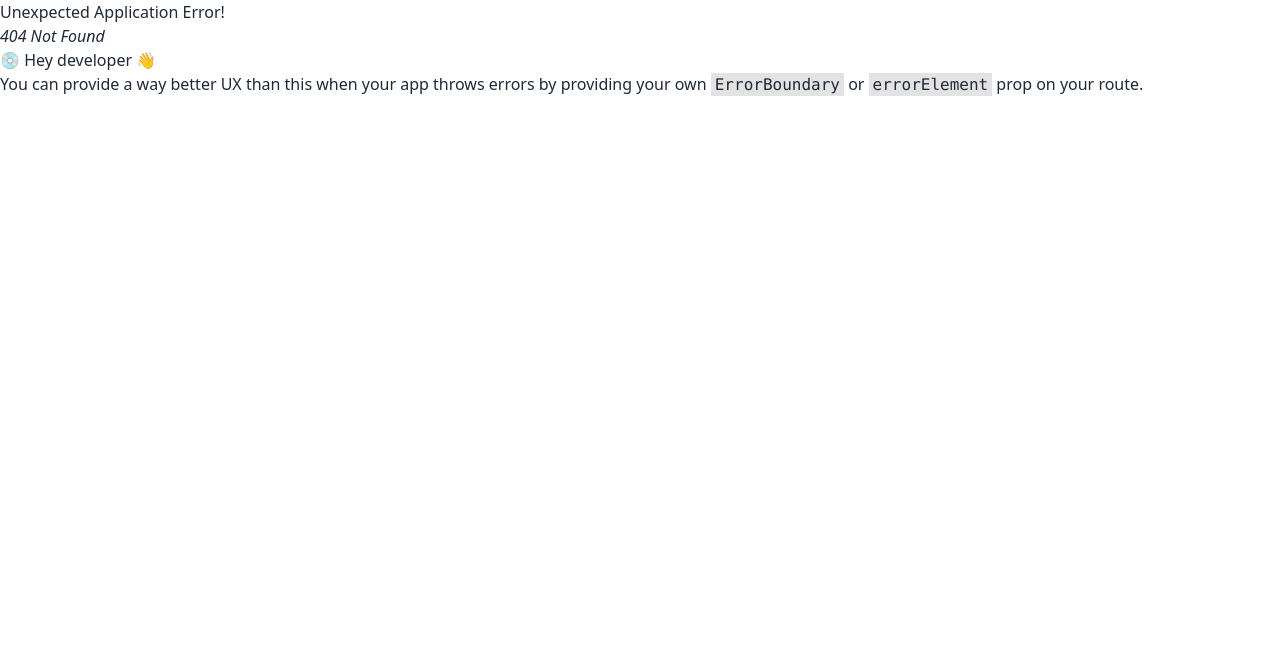
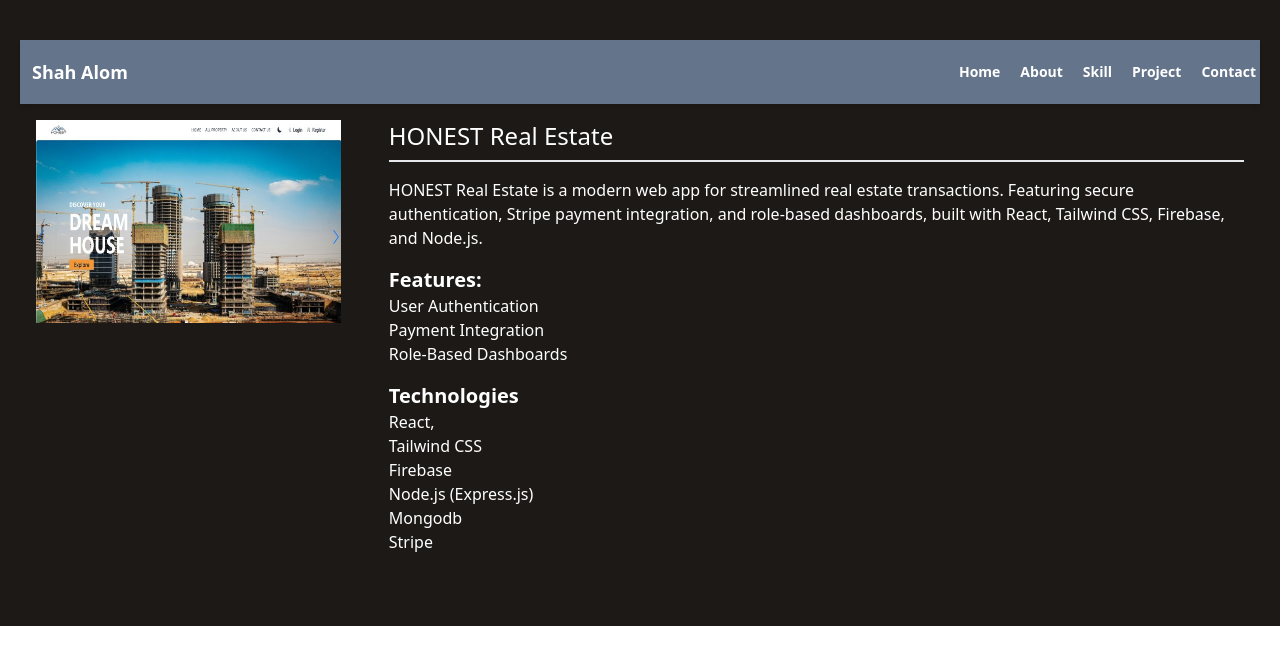
Before and after one commit to ShahAlom47/my-portfolio, a React (Vite) app: page /project/details/1 in a window 1280 px wide. Before the commit this address had no page. Shown: the top 664 px of the page. Built offline with nearby package versions, Linux system fonts and the light colour scheme.

Commit message:
update some code

```diff
--- /dev/null
+++ b/public/projectData.js
@@ -0,0 +1,72 @@
+import img1 from '../src/assets/image/HONEST-Real-Estate.jpg'
+import img2 from '../src/assets/image/king-lion-hotel.jpg'
+import img3 from '../src/assets/image/Trek-trob.jpg'
+export const projectData = [
+    {
+        id: 1,
+        projectName: 'HONEST Real Estate',
+        projectImg: img1,
+        projectLiveUrl: 'https://assignment-12-e88ce.web.app/',
+        projectDescription: 'HONEST Real Estate is a modern web app for streamlined real estate transactions. Featuring secure authentication, Stripe payment integration, and role-based dashboards, built with React, Tailwind CSS, Firebase, and Node.js.',
+        Features:[
+
+            'User Authentication',
+            'Payment Integration',
+            'Role-Based Dashboards'
+
+        ],
+        Technologies:[
+            'React,',
+            'Tailwind CSS',
+            'Firebase ',
+            'Node.js (Express.js)',
+            'Mongodb',
+            'Stripe',
+        ]
+    },
+    {
+        id: 2,
+        projectName: 'King  Lion Hotel',
+        projectImg: img2,
+        projectLiveUrl: 'https://assignmet-11-jwt.web.app/',
+        projectDescription: 'This hotel booking system enables users to seamlessly book rooms and manage reservations, supported by robust user authentication for security and ease of access.',
+        Features:[
+
+            'User Authentication',
+            'Real-time Data Storage',
+            'Review System'
+
+        ],
+        Technologies:[
+            'React,',
+            'Tailwind CSS',
+            'Firebase ',
+            'Node.js (Express.js)',
+            'Mongodb',
+        ]
+
+    },
+    {
+        id: 3,
+        projectName: 'TrekTrove',
+        projectImg: img3,
+        projectLiveUrl: 'https://assaignment-10-with-server.web.app/',
+
+        projectDescription: 'TrekTrove is a single-page website showcasing various tourist spots. Users can explore destinations, view spot details, and access additional information',
+        Features:[
+
+            'Explore a variety of tourist destinations',
+            'Secure login required to access detailed spot information',
+            'Users can add spots to their list, edit them, or delete them as needed.'
+
+        ],
+        Technologies:[
+            'React,',
+            'Tailwind CSS',
+            'Firebase ',
+            'Node.js (Express.js)',
+            'Mongodb',
+        ]
+
+    }
+]
--- a/src/Layout/Root.jsx
+++ b/src/Layout/Root.jsx
@@ -1,6 +1,4 @@
 import { Outlet } from "react-router-dom";
-import Navbar from "../SharedComponent/Navbar";
-import Footer from "../SharedComponent/Footer";
 
 
 
@@ -9,7 +7,7 @@ const Root = () => {
         <div>
             {/* <Navbar></Navbar> */}
             <Outlet></Outlet>
-            <Footer></Footer>
+
 
         </div>
     );
--- a/src/Pages/Home/Home.jsx
+++ b/src/Pages/Home/Home.jsx
@@ -1,3 +1,4 @@
+import Footer from "../../SharedComponent/Footer";
 import Navbar from "../../SharedComponent/Navbar";
 import AboutMe from "../AboutMe/AboutMe";
 import Contact from "../Contact/Contact";
@@ -14,6 +15,7 @@ const Home = () => {
            <MySkills></MySkills>
            <MyProject></MyProject>
            <Contact></Contact>
+           <Footer></Footer>
 
         </div>
     );
--- /dev/null
+++ b/src/Pages/MyProject/Details.jsx
@@ -0,0 +1,79 @@
+import { Link, useParams } from "react-router-dom";
+import { projectData } from "../../../public/projectData";
+
+const Details = () => {
+    const { id } = useParams()
+
+    const data = projectData.find(data => data.id == id)
+    const nav = <>
+<Link to={'/#home'}><li className="hover:text-color-p font-semibold">Home</li></Link>
+<Link to={'/#about'}><li className="hover:text-color-p font-semibold">About</li></Link>
+<Link to={'/#skill'}><li className="hover:text-color-p font-semibold">Skill</li></Link>
+<Link to={'/#project'}><li className="hover:text-color-p font-semibold"> Project</li></Link>
+<Link to={'/#contact'}><li className="hover:text-color-p font-semibold"> Contact </li></Link>
+
+
+
+
+</>
+
+    return (
+
+        <div className="bg-stone-900">
+            <div className="max-w py-10">
+            <div className={` border-b- shadow-md   w-full m-auto" p-0  z-50 bg-slate-500  `} >
+
+        <div className="navbar   p-0 max-w m-auto flex justify-between text-white">
+            <div className="navbar-start">
+                <div className="dropdown">
+                    <div tabIndex={0} role="button" className="btn btn-ghost lg:hidden">
+                        <svg xmlns="http://www.w3.org/2000/svg" className="h-5 w-5" fill="none" viewBox="0 0 24 24" stroke="currentColor"><path strokeLinecap="round" strokeLinejoin="round" strokeWidth="2" d="M4 6h16M4 12h8m-8 6h16" /></svg>
+                    </div>
+                    <ul tabIndex={0} className="menu menu-sm dropdown-content mt-3 z-[1] p-2 shadow bg-gray-500 rounded-box w-40">
+                        {nav}
+                    </ul>
+                </div>
+               <Link><h1 className="text-lg text-white font-bold ml-3">Shah Alom</h1></Link>
+            </div>
+            <div className="navbar-center hidden lg:flex">
+                <ul className="menu menu-horizontal px-1 navBar space-x-5 font-bold">
+                    {nav}
+                </ul>
+            </div>
+
+        </div>
+    </div>
+
+                <div className=" text-white flex gap-4 lg:flex-row md:flex-row flex-col">
+
+                    <div className="p-4">
+
+                        <img src={data.projectImg} alt="" />
+                    </div>
+
+
+                    <div className=" p-4">
+                        <h1 className="text-2xl border-b-2 pb-2 mb-4">{data.projectName}</h1>
+                        <p className="">{data.projectDescription}</p>
+
+                        <div className="my-4">
+                            <h1 className=" text-xl font-bold">Features:</h1>
+                            {data.Features.map((data,index)=> <p key={index} > {data}</p>)}
+                        </div>
+                        <div className="my-4">
+                            <h1 className=" text-xl font-bold"> Technologies</h1>
+                            {data.Technologies.map((data,index)=> <p key={index} > {data}</p>)}
+                        </div>
+
+
+                    </div>
+                </div>
+
+
+            </div>
+
+        </div>
+    );
+};
+
+export default Details;
--- a/src/Pages/MyProject/MyProject.jsx
+++ b/src/Pages/MyProject/MyProject.jsx
@@ -1,8 +1,7 @@
 import { useState } from "react";
 import { Link } from "react-router-dom";
-import img1 from '../../assets/image/HONEST-Real-Estate.jpg'
-import img2 from '../../assets/image/king-lion-hotel.jpg'
-import img3 from '../../assets/image/Trek-trob.jpg'
+import { projectData } from "../../../public/projectData";
+
 
 
 const MyProject = () => {
@@ -55,7 +54,7 @@ const MyProject = () => {
                                             className="z-10 flex-1 absolute  -bottom-10 left-3 ">
                                             <div className=" flex justify-between">
 
-                                                <Link ><p
+                                                <Link to={`/project/details/${data.id}`}><p
                                                 style={{ width: '120px', height: '25px' }}
                                                 className=' btn-p z-0 -ml-1 backdrop-filter backdrop-blur-md  px-2 rounded-r-sm font-semibold text-white '>Details </p></Link>
 
@@ -110,34 +109,3 @@ const MyProject = () => {
 };
 
 export default MyProject;
-
-const projectData = [
-    {
-        id: 1,
-        projectName: 'HONEST Real Estate',
-        projectImg: img1,
-        projectLiveUrl: 'https://assignment-12-e88ce.web.app/',
-        projectDescription: 'HONEST Real Estate is a modern web app for streamlined real estate transactions. Featuring secure authentication, Stripe payment integration, and role-based dashboards, built with React, Tailwind CSS, Firebase, and Node.js.',
-
-
-    },
-    {
-        id: 2,
-        projectName: 'King  Lion Hotel',
-        projectImg: img2,
-        projectLiveUrl: 'https://assignmet-11-jwt.web.app/',
-        projectDescription: 'This hotel booking system enables users to seamlessly book rooms and manage reservations, supported by robust user authentication for security and ease of access.',
-
-
-    },
-    {
-        id: 3,
-        projectName: 'TrekTrove',
-        projectImg: img3,
-        projectLiveUrl: 'https://assaignment-10-with-server.web.app/',
-
-        projectDescription: 'TrekTrove is a single-page website showcasing various tourist spots. Users can explore destinations, view spot details, and access additional information',
-
-
-    }
-]
--- a/src/SharedComponent/Footer.jsx
+++ b/src/SharedComponent/Footer.jsx
@@ -4,11 +4,12 @@ import { FaFacebook, FaGithub, FaLinkedin } from "react-icons/fa";
 const Footer = () => {
     return (
       <footer className="footer footer-center bg-stone-900 text-white rounded p-10">
-  <nav className="grid grid-flow-col gap-4 text-lg">
-    <a className="link link-hover">About us</a>
-    <a className="link link-hover">Contact</a>
-    <a className="link link-hover">Jobs</a>
-    <a className="link link-hover">Press kit</a>
+  <nav className="grid grid-flow-col gap-4 text-lg ">
+  <li className="hover:text-color-p font-semibold"><a href="#home">Home</a></li>
+<li className="hover:text-color-p font-semibold"><a href="#about">About</a></li>
+<li className="hover:text-color-p font-semibold"><a href="#skill">Skill</a></li>
+<li className="hover:text-color-p font-semibold"><a href="#project">Project</a></li>
+<li className="hover:text-color-p font-semibold"><a href="#contact">Contact </a></li>
   </nav>
   <nav className=" ">
   <div className="flex space-x-4 ">
--- a/src/main.jsx
+++ b/src/main.jsx
@@ -7,6 +7,7 @@ import {
 } from "react-router-dom";
 import Root from './Layout/Root';
 import Home from './Pages/Home/Home';
+import Details from './Pages/MyProject/Details';
 
 
 const router = createBrowserRouter([
@@ -18,6 +19,10 @@ const router = createBrowserRouter([
         path: "/",
         element: <Home></Home>,
       },
+      {
+        path: "/project/details/:id",
+        element: <Details></Details>,
+      },
     ]
 
   },
```
